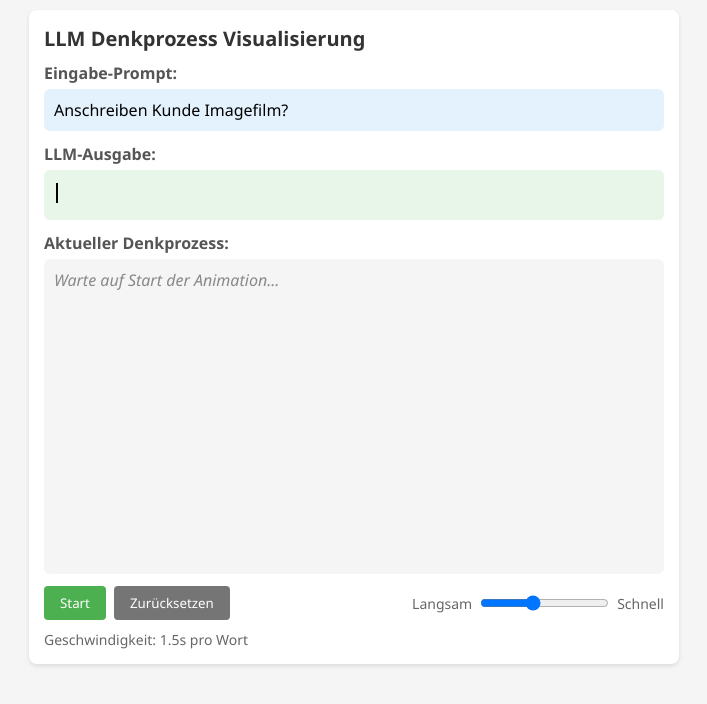
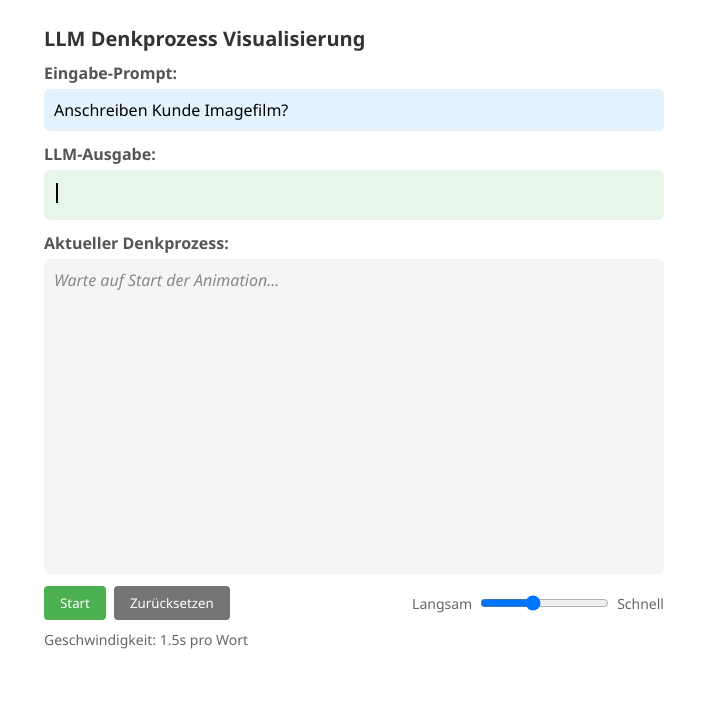
Before and after one commit to Pixelbrainacademy/Grundlagenkurs, a plain HTML site: page index.html in a window 1280 px wide. Shown: the whole page, without its empty margins (286-993 px from the left). Drawn offline with Linux system fonts and the light colour scheme.

Commit message:
Update index.html

```diff
--- a/index.html
+++ b/index.html
@@ -14,14 +14,14 @@
         body {
             margin: 0;
             padding: 10px;
-            background-color: #f5f5f5;
+            background-color: #ffffff; /* Hintergrund auf weiß geändert */
         }
         .container {
             max-width: 650px; /* Schmaler als zuvor */
             margin: 0 auto;
-            background-color: #ffffff;
+            background-color: #ffffff; /* Gleiche Farbe wie Hintergrund */
             border-radius: 8px;
-            box-shadow: 0 2px 4px rgba(0, 0, 0, 0.1);
+            box-shadow: none; /* Schatten entfernt */
             padding: 15px;
         }
         h2 {
@@ -177,6 +177,7 @@
         @media (max-width: 480px) {
             body {
                 padding: 5px;
+                background-color: #ffffff; /* Auch für mobile Ansicht weißer Hintergrund */
             }
             .container {
                 padding: 10px;
@@ -297,6 +298,8 @@
             <div class="speed-label" id="speedValue">Geschwindigkeit: 1.5s pro Wort</div>
         </div>
 
+        <!-- Explanation -->
+        <!-- Erklärung entfernt -->
     </div>
 
     <script>
```
